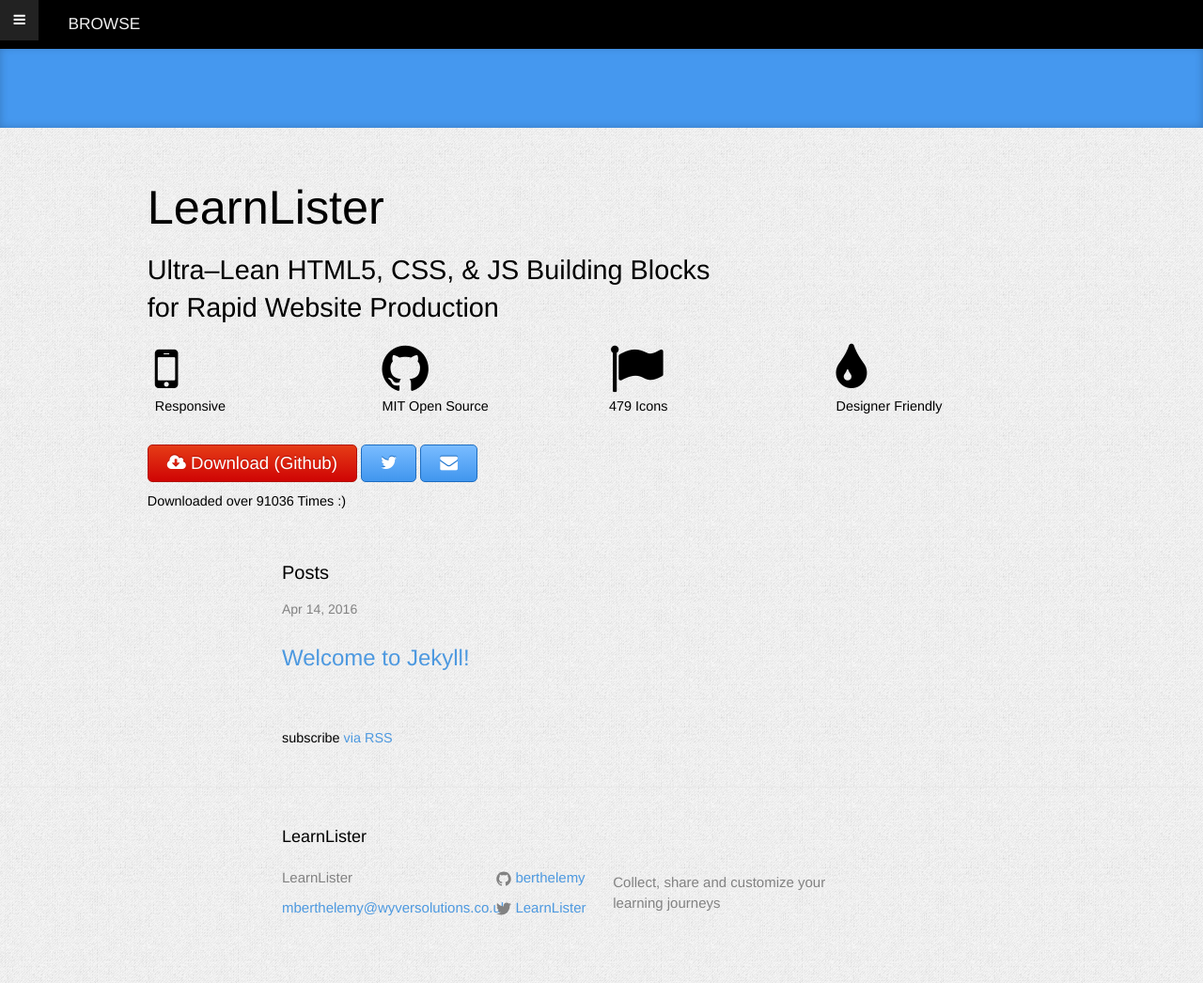
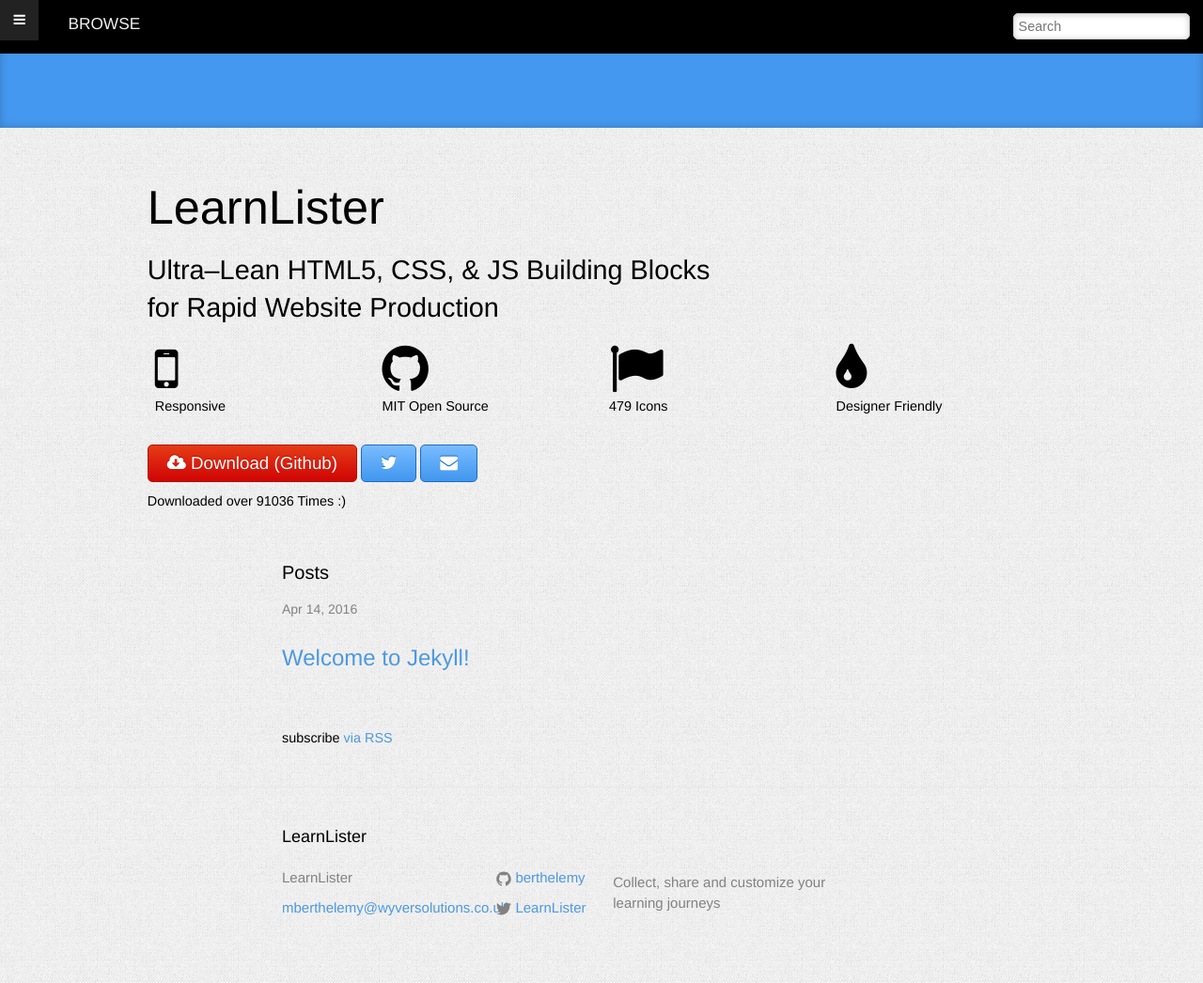
Before and after one commit to Wyver-Solutions/LearnLister, a Jekyll site: the page built from index.html, in a window 1280 px wide and 1046 px high. Shown: the whole window at 94% size. Built offline with Jekyll 4.4.1, drawn with Linux system fonts in a browser that asks for light colours; nearby versions of some CDN libraries.

Commit message:
Search box

```diff
--- a/_includes/header.html
+++ b/_includes/header.html
@@ -1,5 +1,10 @@
 <header>
 <nav class="navbar">
+
+<form style="float:right; padding: 1em;">
+   <input id="text2" type="text" placeholder="Search" />
+</form>
+
   <ul>
 
   <li><a href="">Browse</a></li>
```
